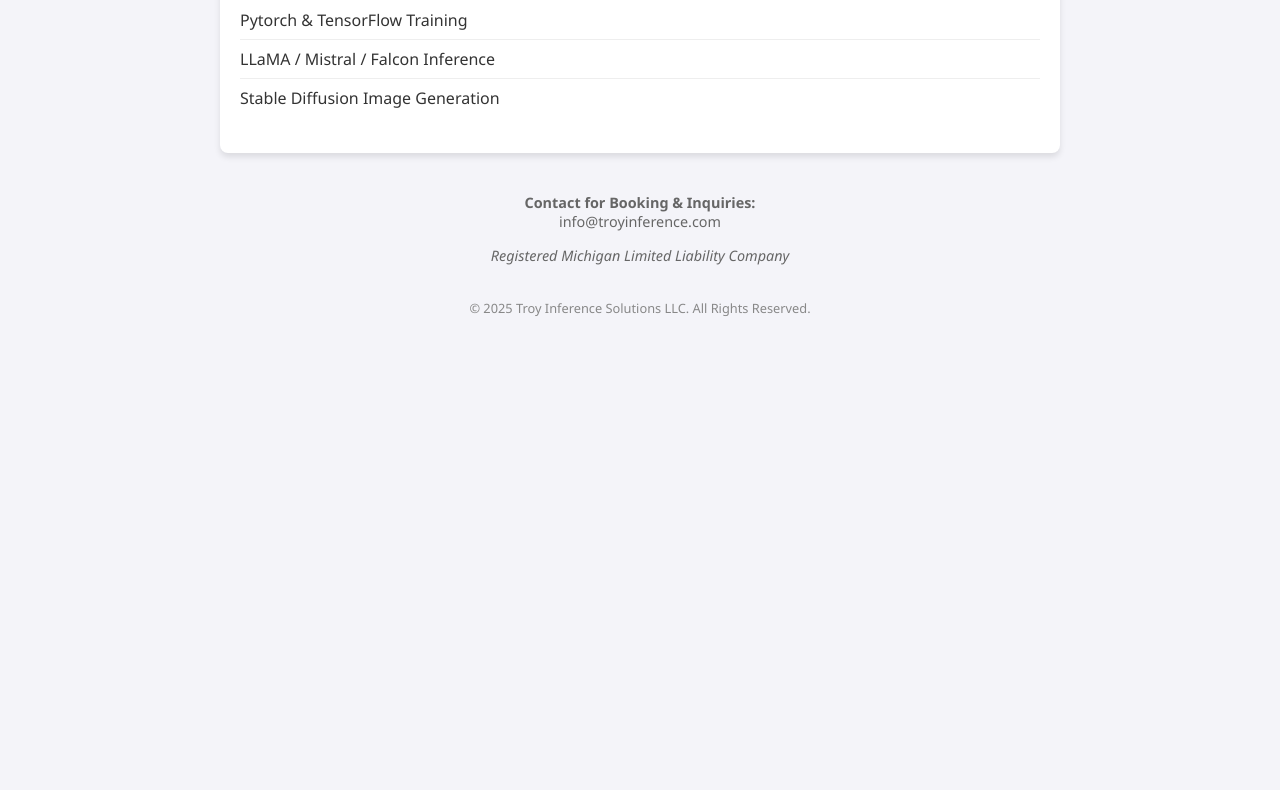
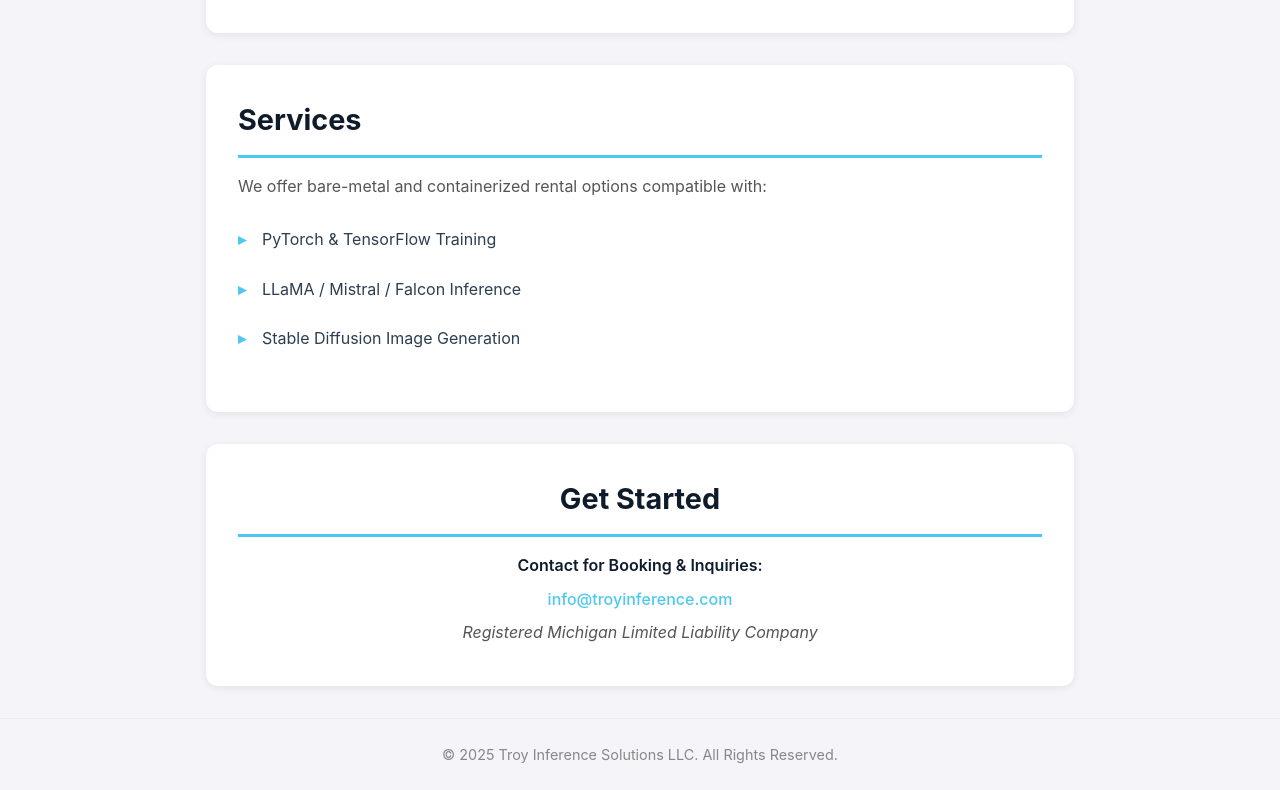
Before and after one commit to ashokadahal/troy-inference-website, a plain HTML site: page index.html in a window 1280 px wide. Shown: the part 766-1556 px from the top of the page. Before the commit the page ends 1103 px from the top, so only its background shows below. Drawn offline with Linux system fonts and the light colour scheme.

Commit message:
adding css stuffs

```diff
--- a/index.html
+++ b/index.html
@@ -3,35 +3,126 @@
 <head>
     <meta charset="UTF-8">
     <meta name="viewport" content="width=device-width, initial-scale=1.0">
-    <title>Troy Inference Solutions LLC</title>
+    <meta name="description" content="Troy Inference Solutions LLC - High-performance GPU compute and LLM fine-tuning services in Michigan.">
+    <meta name="theme-color" content="#0d1b2a">
+    <title>Troy Inference Solutions LLC | GPU Compute & AI Inference</title>
     <style>
-        body { font-family: 'Segoe UI', Tahoma, Geneva, Verdana, sans-serif; margin: 0; padding: 0; background-color: #f4f4f9; color: #333; }
-        header { background-color: #0d1b2a; color: white; padding: 40px 20px; text-align: center; }
-        h1 { margin: 0; font-size: 2.5em; letter-spacing: 1px; }
-        .subtitle { color: #4cc9f0; font-size: 1.2em; margin-top: 10px; }
-        .container { max-width: 800px; margin: 40px auto; padding: 20px; background: white; box-shadow: 0 4px 6px rgba(0,0,0,0.1); border-radius: 8px; }
-        .specs-box { border-left: 5px solid #4cc9f0; background-color: #e0fbfc; padding: 15px; margin: 20px 0; }
-        h2 { color: #0d1b2a; border-bottom: 2px solid #ddd; padding-bottom: 10px; }
-        ul { list-style-type: none; padding: 0; }
-        li { padding: 8px 0; border-bottom: 1px solid #eee; }
+        * { margin: 0; padding: 0; box-sizing: border-box; }
+        html { scroll-behavior: smooth; }
+        body {
+            font-family: -apple-system, BlinkMacSystemFont, 'Segoe UI', Roboto, sans-serif;
+            background-color: #f4f4f9;
+            color: #2c3e50;
+            line-height: 1.6;
+        }
+
+        header {
+            background: linear-gradient(135deg, #0d1b2a 0%, #1a2f4a 100%);
+            color: white;
+            padding: 3rem 1.5rem;
+            text-align: center;
+        }
+        h1 {
+            font-size: clamp(1.8em, 5vw, 2.5em);
+            letter-spacing: 1px;
+            margin-bottom: 0.5rem;
+        }
+        .subtitle {
+            color: #4cc9f0;
+            font-size: clamp(1em, 3vw, 1.2em);
+            font-weight: 500;
+        }
+
+        main { max-width: 900px; margin: 2rem auto; padding: 0 1rem; }
+        .container {
+            background: white;
+            padding: 2rem;
+            margin-bottom: 2rem;
+            border-radius: 12px;
+            box-shadow: 0 2px 8px rgba(0,0,0,0.08);
+        }
+
+        h2 {
+            color: #0d1b2a;
+            font-size: 1.8em;
+            margin-bottom: 1rem;
+            padding-bottom: 0.75rem;
+            border-bottom: 3px solid #4cc9f0;
+        }
+        h3 {
+            color: #1a2f4a;
+            font-size: 1.3em;
+            margin-bottom: 0.75rem;
+        }
+        p { margin-bottom: 1rem; color: #555; }
+
+        .specs-box {
+            border-left: 5px solid #4cc9f0;
+            background-color: #e0fbfc;
+            padding: 1.5rem;
+            margin: 1.5rem 0;
+            border-radius: 6px;
+        }
+
+        ul {
+            list-style: none;
+            margin: 1rem 0;
+        }
+        li {
+            padding: 0.75rem 0 0.75rem 1.5rem;
+            position: relative;
+        }
+        li:before {
+            content: "▸";
+            color: #4cc9f0;
+            position: absolute;
+            left: 0;
+            font-weight: bold;
+        }
         li:last-child { border-bottom: none; }
-        .contact { text-align: center; margin-top: 40px; font-size: 0.9em; color: #666; }
-        .footer { text-align: center; padding: 20px; font-size: 0.8em; color: #888; }
+        strong { color: #0d1b2a; font-weight: 600; }
+
+        .contact {
+            text-align: center;
+            background: white;
+            padding: 2rem;
+            border-radius: 12px;
+            box-shadow: 0 2px 8px rgba(0,0,0,0.08);
+            margin-bottom: 2rem;
+        }
+        .contact p { margin: 0.5rem 0; }
+        a { color: #4cc9f0; text-decoration: none; font-weight: 500; }
+        a:hover { text-decoration: underline; }
+
+        .footer {
+            text-align: center;
+            padding: 1.5rem;
+            font-size: 0.9em;
+            color: #888;
+            border-top: 1px solid #eee;
+        }
+
+        @media (max-width: 640px) {
+            h1 { letter-spacing: 0.5px; }
+            .container, .contact { padding: 1.5rem; }
+            h2 { font-size: 1.5em; }
+        }
     </style>
 </head>
 <body>
 
-<header>
+<header role="banner">
     <h1>TROY INFERENCE SOLUTIONS LLC</h1>
-    <div class="subtitle">High-Performance GPU Compute & Model Fine-Tuning</div>
+    <p class="subtitle">High-Performance GPU Compute & Model Fine-Tuning</p>
 </header>
 
-<div class="container">
+<main role="main">
+    <section class="container">
         <h2>Our Infrastructure</h2>
         <p>Based in Troy, Michigan, we provide dedicated, secure GPU compute resources for AI inference, Large Language Model (LLM) fine-tuning, and data processing tasks.</p>
 
-    <div class="specs-box">
-        <h3>Current Availability: Node-01</h3>
+        <div class="specs-box" role="region" aria-labelledby="node-title">
+            <h3 id="node-title">Current Availability: Node-01</h3>
             <ul>
                 <li><strong>GPU:</strong> GIGABYTE GeForce RTX 5090 Gaming OC (32GB VRAM)</li>
                 <li><strong>Memory:</strong> 64GB DDR7 System RAM</li>
@@ -39,25 +130,29 @@
                 <li><strong>Connectivity:</strong> High-Speed Fiber Uplink</li>
             </ul>
         </div>
+    </section>
 
+    <section class="container">
         <h2>Services</h2>
         <p>We offer bare-metal and containerized rental options compatible with:</p>
         <ul>
-        <li>Pytorch & TensorFlow Training</li>
+            <li>PyTorch & TensorFlow Training</li>
             <li>LLaMA / Mistral / Falcon Inference</li>
             <li>Stable Diffusion Image Generation</li>
         </ul>
-</div>
+    </section>
 
-<div class="contact">
-    <p><strong>Contact for Booking & Inquiries:</strong><br>
-    info@troyinference.com</p>
+    <section class="contact" role="region" aria-labelledby="contact-title">
+        <h2 id="contact-title">Get Started</h2>
+        <p><strong>Contact for Booking & Inquiries:</strong></p>
+        <p><a href="mailto:info@troyinference.com">info@troyinference.com</a></p>
         <p><em>Registered Michigan Limited Liability Company</em></p>
-</div>
+    </section>
+</main>
 
-<div class="footer">
+<footer class="footer" role="contentinfo">
     &copy; 2025 Troy Inference Solutions LLC. All Rights Reserved.
-</div>
+</footer>
 
 </body>
 </html>
```
Lines whose indentation alone changed are shown as unchanged.
